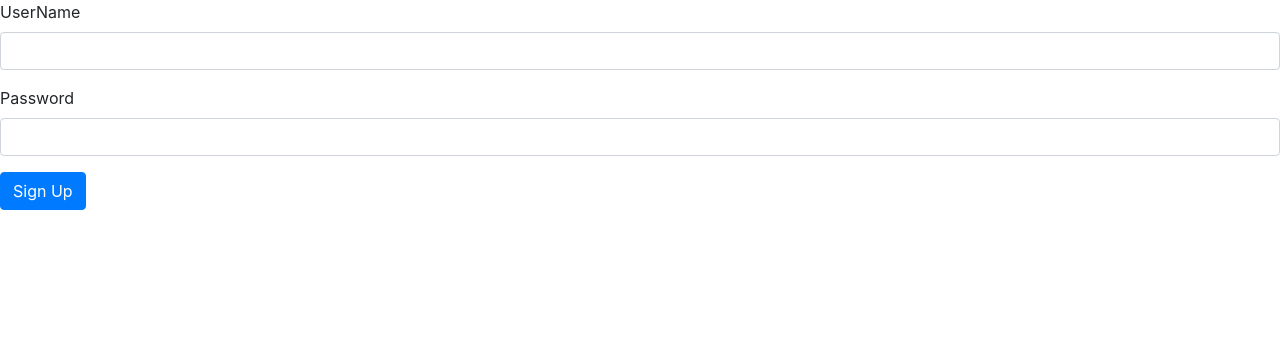
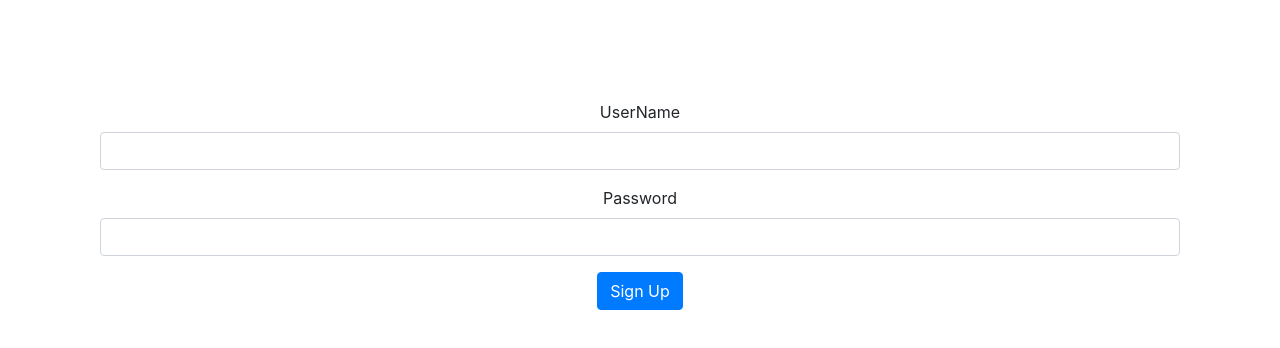
Before and after one commit to ManisTakaur/Reactive-Form-Angular5-and-Bootstrap4, an Angular app: page / in a window 1280 px wide. Shown: the top 348 px of the page. Built offline with nearby package versions, Linux system fonts and the light colour scheme.

Commit message:
custom validators for password and minor bug fixed

```diff
--- a/src/app/signup-form/custom-validators.ts
+++ b/src/app/signup-form/custom-validators.ts
@@ -6,7 +6,7 @@ export class CustomValidators{
         if((control.value as string).indexOf(' ') >=0){
             //checking for spaces
             return { nospace: true};
-                //returning parametre reuires boolean method
+                //returning parametre requires boolean method
         }
     }
 }
--- a/src/app/signup-form/signup-form.component.css
+++ b/src/app/signup-form/signup-form.component.css
@@ -0,0 +1,8 @@
+
+.centerize{
+    text-align: center;
+
+    margin-top: 100px;
+    margin-left: 100px;
+    margin-right: 100px;
+}
--- a/src/app/signup-form/signup-form.component.html
+++ b/src/app/signup-form/signup-form.component.html
@@ -1,6 +1,7 @@
 <!-- derective of formelement has been created "formgroup"
      and associated with formgroup object "form"-->
 <form [formGroup]="formcontrol">
+  <div class="centerize">
         <div class="form-group">
             <label for="username">UserName</label>
             <input
@@ -25,6 +26,15 @@
                 id="password"
                 type="password"
                 class="form-control">
+                <div *ngIf="password.touched && password.invalid" class="alert alert-danger">
+                    <div *ngIf="password.errors.required">Password Required</div>
+                        <div *ngIf="password.errors.minlength">
+                            {{ password.errors.minlength.requiredLength }} Charecter Required
+                        </div>
+                    <div *ngIf="password.errors.nospace">Password Cannot Contain Spaces</div>
+                </div>
         </div>
         <button class="btn btn-primary" type="submit">Sign Up</button>
+    </div>
+
 </form>
--- a/src/app/signup-form/signup-form.component.ts
+++ b/src/app/signup-form/signup-form.component.ts
@@ -17,7 +17,11 @@ export class SignupFormComponent {
       Validators.minLength(3),
       CustomValidators.nospace
     ]), //formcontrol is derived from abstract class
-    password: new FormControl('', Validators.required)
+    password: new FormControl('', [
+      Validators.required,
+      Validators.minLength(4),
+      CustomValidators.nospace
+    ])
     //validators added in form control objects and initially set to null
   });
 
@@ -25,4 +29,8 @@ export class SignupFormComponent {
     return this.formcontrol.get('username'); //to get the value of username in div
   }
 
+  get password(){
+    return this.formcontrol.get('password');
+  }
+
 }
```
Lines whose indentation alone changed are shown as unchanged.
